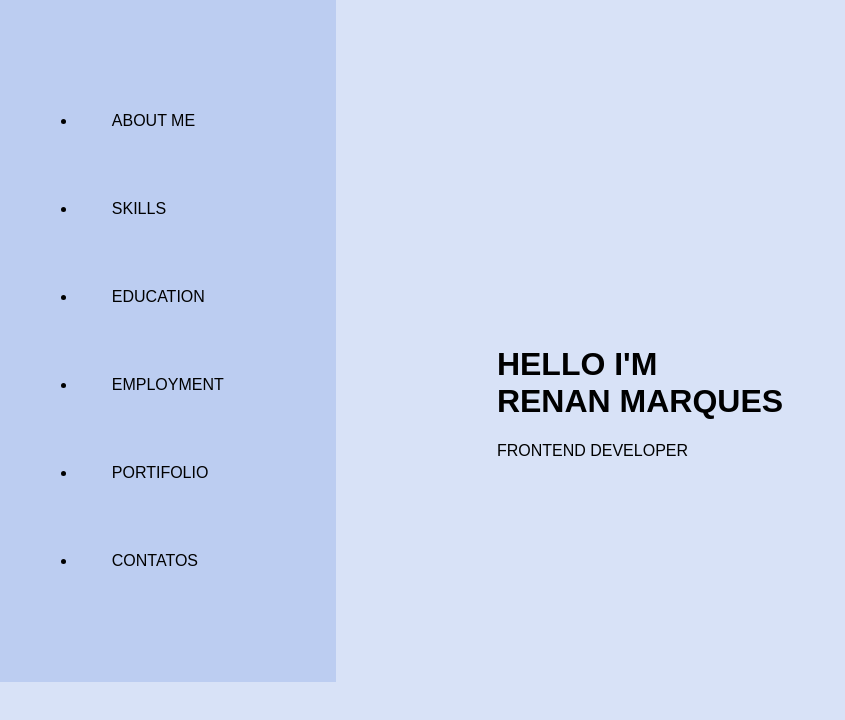
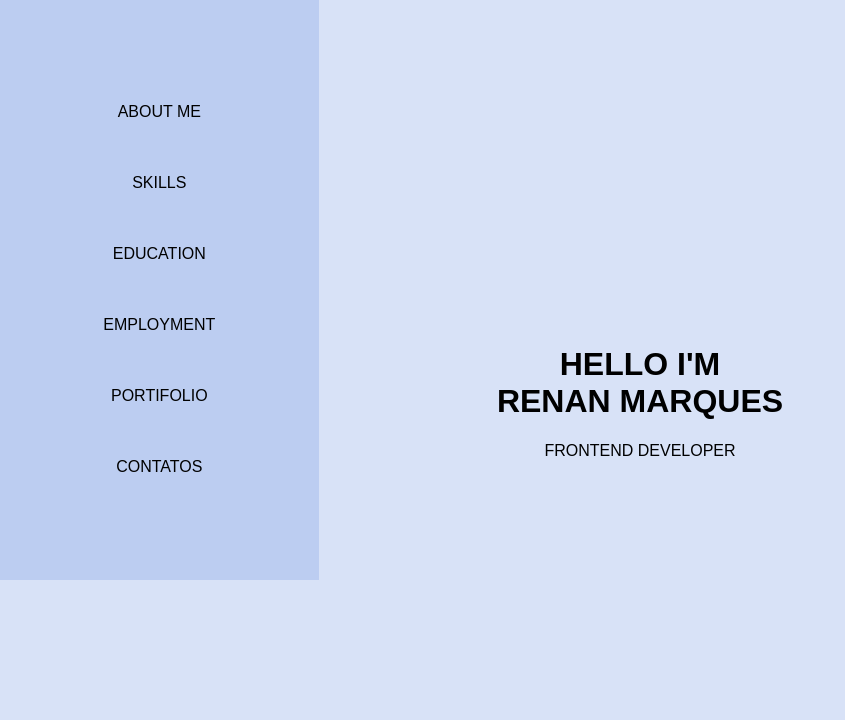
Before and after one commit to henrenan/Portifolio-pessoal, a plain HTML site: page index.html in a window 1280 px wide. Shown: the whole page, without its empty margins (0-845 px from the left). Drawn offline with Linux system fonts and the light colour scheme; a web font is replaced by a local one.

Commit message:
Mudança no menu

```diff
--- a/style.css
+++ b/style.css
@@ -13,8 +13,9 @@ body{
     position: absolute;
 }
 .menu li{
-    padding: 35px;
-    text-decoration: none;
+    padding: 26.5px;
+    list-style: none;
+    text-align: center;
 }
 .title{
     color: black;
@@ -22,6 +23,7 @@ body{
     top: 50%;
     left: 50%;
     margin-right: -50%;
-    transform: translate(-50%, -50%)
+    transform: translate(-50%, -50%);
+    text-align: center;
 
 }
```
